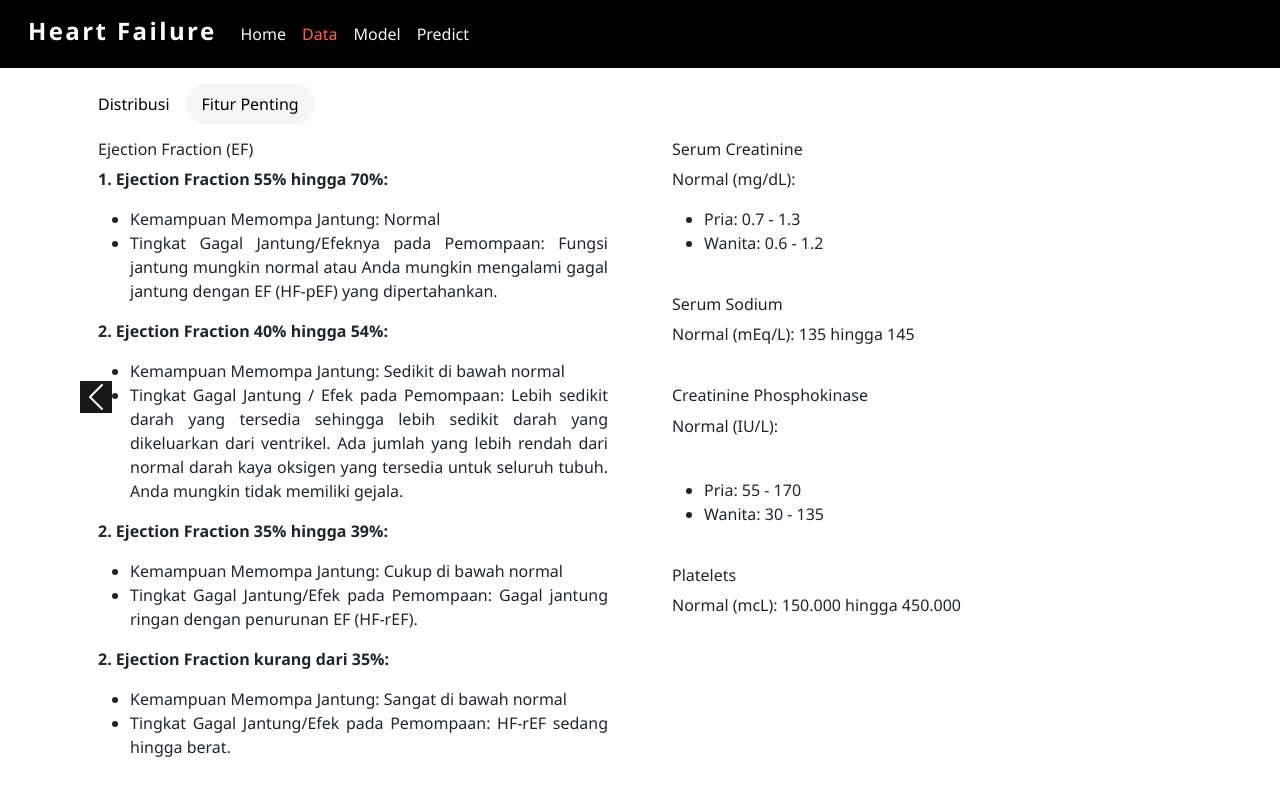
After one commit to vistasasmitapadmanagara/H8_4_Vista, a Flask app: template projek3_ensemble/application/templates/fitur_im_2.html in a window 1280 px wide. The commit adds this page. Run offline with Flask 2, Linux system fonts and the light colour scheme; the template is opened without the code that fills it, so the values that code supplies are empty; parts of the project's set-up code (start-up, migrations or seed data) failed here and were passed over; some libraries are stand-ins or nearby versions.

Commit message:
Add files via upload

```diff
--- a/projek3_ensemble/application/templates/data.html
+++ b/projek3_ensemble/application/templates/data.html
@@ -14,7 +14,7 @@
     <script src="https://cdn.plot.ly/plotly-latest.min.js"></script>
     <script src="https://ajax.googleapis.com/ajax/libs/jquery/3.5.1/jquery.min.js"></script>
 
-    <title>Heart Failure</title>
+    <title>Data Heart Failure</title>
 
 </head>
 <body>
--- /dev/null
+++ b/projek3_ensemble/application/templates/fitur_im_2.html
@@ -0,0 +1,134 @@
+<!DOCTYPE html>
+<html lang="en">
+<head>
+    <meta charset="UTF-8">
+    <meta http-equiv="X-UA-Compatible" content="IE=edge">
+    <meta name="viewport" content="width=device-width, initial-scale=1.0">
+    <link href="https://cdn.jsdelivr.net/npm/bootstrap@5.1.3/dist/css/bootstrap.min.css" rel="stylesheet"
+     integrity="sha384-1BmE4kWBq78iYhFldvKuhfTAU6auU8tT94WrHftjDbrCEXSU1oBoqyl2QvZ6jIW3"
+      crossorigin="anonymous">
+
+    <link rel="stylesheet" href="{{url_for('static', filename = 'style1.css')}}"
+    type="text/css">
+
+    <link rel="stylesheet" href="https://cdnjs.cloudflare.com/ajax/libs/font-awesome/6.1.1/css/all.min.css">
+
+    <script src="https://cdn.plot.ly/plotly-latest.min.js"></script>
+    <script src="https://ajax.googleapis.com/ajax/libs/jquery/3.5.1/jquery.min.js"></script>
+
+    <title>Data Heart Failure</title>
+
+</head>
+<body>
+
+  <nav class="navbar navbar-expand-lg" style="background-color: black;">
+    <div class="container-fluid">
+      <a class="navbar-brand"><b>Heart Failure</b></a>
+      <button class="navbar-toggler" type="button" data-bs-toggle="collapse" data-bs-target="#navbarNavAltMarkup" aria-controls="navbarNavAltMarkup" aria-expanded="false" aria-label="Toggle navigation">
+        <span class="navbar-toggler-icon"></span>
+      </button>
+      <div class="collapse navbar-collapse" id="navbarNavAltMarkup">
+        <div class="navbar-nav">
+          <a class="nav-link" href="/home" style="color: whitesmoke;">Home</a>
+          <a class="nav-link active" aria-current="page" href="/data" style="color: tomato;">Data</a>
+          <a class="nav-link" href="/model" style="color: whitesmoke;">Model</a>
+          <a class="nav-link" href="/pred" style="color: whitesmoke;">Predict</a>
+        </div>
+      </div>
+    </div>
+  </nav>
+
+    <main>
+      <div class="container">
+        <div class="row">
+          <div class="col-md-12 col-sm-12 col-xm-12">
+            <div class="ml-auto mr-auto">
+              {% block content %}
+              <ul class="nav">
+                <li class="nav-item">
+                  <a class="nav-link active" href="/data" style="color: black;">Distribusi</a>
+                </li>
+                <li class="nav-item">
+                  <a class="nav-link active" aria-current="page" href="/fitur_im" style="color: black; border-radius: 30px; background-color: whitesmoke;">Fitur Penting</a>
+                </li>
+              </ul>
+              <div class="dat-chart">
+                <div style="width: 100%; text-align: justify;margin: 0 0 0 16px;">
+                    <h6>
+                        Ejection Fraction (EF)
+                    </h6>
+                    <p><b>1. Ejection Fraction 55% hingga 70%:</b></p>
+                    <ul>
+                        <li>Kemampuan Memompa Jantung: Normal</li>
+                        <li>Tingkat Gagal Jantung/Efeknya pada Pemompaan: Fungsi jantung mungkin normal atau Anda mungkin mengalami gagal jantung dengan EF (HF-pEF) yang dipertahankan.</li>
+                    </ul>
+                    <p><b>2. Ejection Fraction 40% hingga 54%:</b></p>
+                    <ul>
+                        <li>Kemampuan Memompa Jantung: Sedikit di bawah normal</li>
+                        <li>Tingkat Gagal Jantung / Efek pada Pemompaan: Lebih sedikit darah yang tersedia sehingga lebih sedikit darah yang dikeluarkan dari ventrikel. Ada jumlah yang lebih rendah dari normal darah kaya oksigen yang tersedia untuk seluruh tubuh. Anda mungkin tidak memiliki gejala.</li>
+                    </ul>
+                    <p><b>2. Ejection Fraction 35% hingga 39%:</b></p>
+                    <ul>
+                        <li>Kemampuan Memompa Jantung: Cukup di bawah normal</li>
+                        <li>Tingkat Gagal Jantung/Efek pada Pemompaan: Gagal jantung ringan dengan penurunan EF (HF-rEF).</li>
+                    </ul>
+                    <p><b>2. Ejection Fraction kurang dari 35%:</b></p>
+                    <ul>
+                        <li>Kemampuan Memompa Jantung: Sangat di bawah normal</li>
+                        <li>Tingkat Gagal Jantung/Efek pada Pemompaan: HF-rEF sedang hingga berat.</li>
+                    </ul>
+                </div>
+                <div style="width: 100%; text-align: justify;margin: 0 16px 0 64px;">
+                    <h6>
+                        Serum Creatinine
+                    </h6>
+                    <p>Normal (mg/dL):</p>
+                    <ul>
+                        <li>Pria: 0.7 - 1.3</li>
+                        <li>Wanita: 0.6 - 1.2</li>
+                    </ul>
+                    <br>
+                    <h6>
+                        Serum Sodium
+                    </h6>
+                    <p>Normal (mEq/L): 135 hingga 145</p>
+                    <br>
+                    <h6>
+                        Creatinine Phosphokinase
+                    </h6>
+                    <p>Normal (IU/L):</p>
+                    <br>
+                    <ul>
+                        <li>Pria: 55 - 170</li>
+                        <li>Wanita: 30 - 135</li>
+                    </ul>
+                    <br>
+                    <h6>
+                        Platelets
+                    </h6>
+                    <p>Normal (mcL): 150.000 hingga 450.000</p>
+                </div>
+              </div>
+              <div class="dat-chart">
+                <button class="carousel-control-prev" type="button" data-bs-target="#carouselExampleControls" data-bs-slide="prev">
+                    <a href="/fitur_im"><span class="carousel-control-prev-icon" aria-hidden="true"style="background-color: black;"></span>
+                    <span class="visually-hidden">Previous</span></a>
+                </button>
+              </div>
+              {% endblock %}
+            </div>
+          </div>
+        </div>
+      </div>
+    </main>
+
+    <script src="https://cdn.jsdelivr.net/npm/bootstrap@5.1.3/dist/js/bootstrap.bundle.min.js" integrity="sha384-ka7Sk0Gln4gmtz2MlQnikT1wXgYsOg+OMhuP+IlRH9sENBO0LRn5q+8nbTov4+1p" crossorigin="anonymous"></script>
+    <script src="{{ url_for('static', filename='jquery-1.11.1.min.js') }}"></script>
+    <script src="{{ url_for('static', filename='plots.js') }}"></script>
+
+</body>
+<script>
+  b = {{ graph_fs | safe}};
+  Plotly.newPlot('chart2', b, {});
+</script>
+</html>
--- a/projek3_ensemble/application/templates/model.html
+++ b/projek3_ensemble/application/templates/model.html
@@ -13,7 +13,7 @@
     <script src="https://cdn.plot.ly/plotly-latest.min.js"></script>
     <script src="https://ajax.googleapis.com/ajax/libs/jquery/3.5.1/jquery.min.js"></script>
 
-    <title>Heart Failure</title>
+    <title>Modelling Heart Failure</title>
 
 </head>
 <body>
```
Also changed, not shown: projek3_ensemble/application/templates/fitur_im.html (+6 -2 lines).
